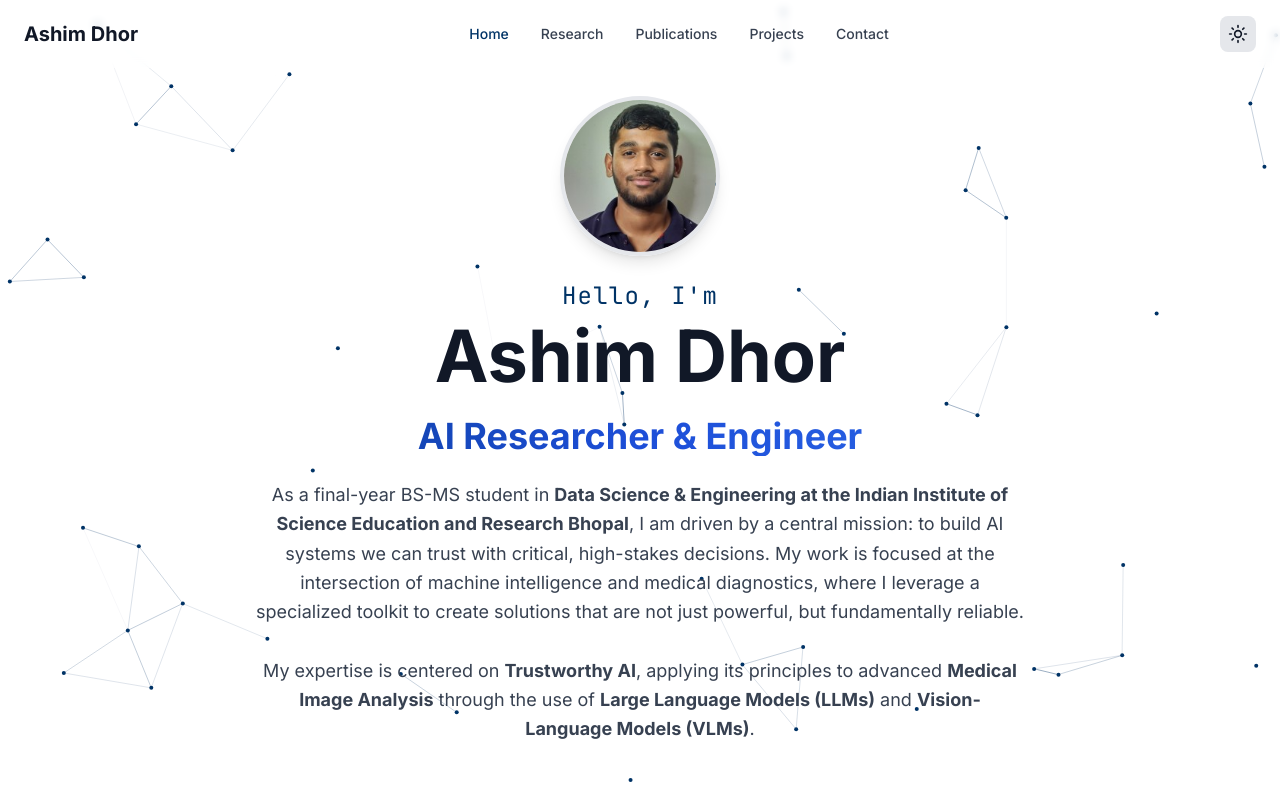
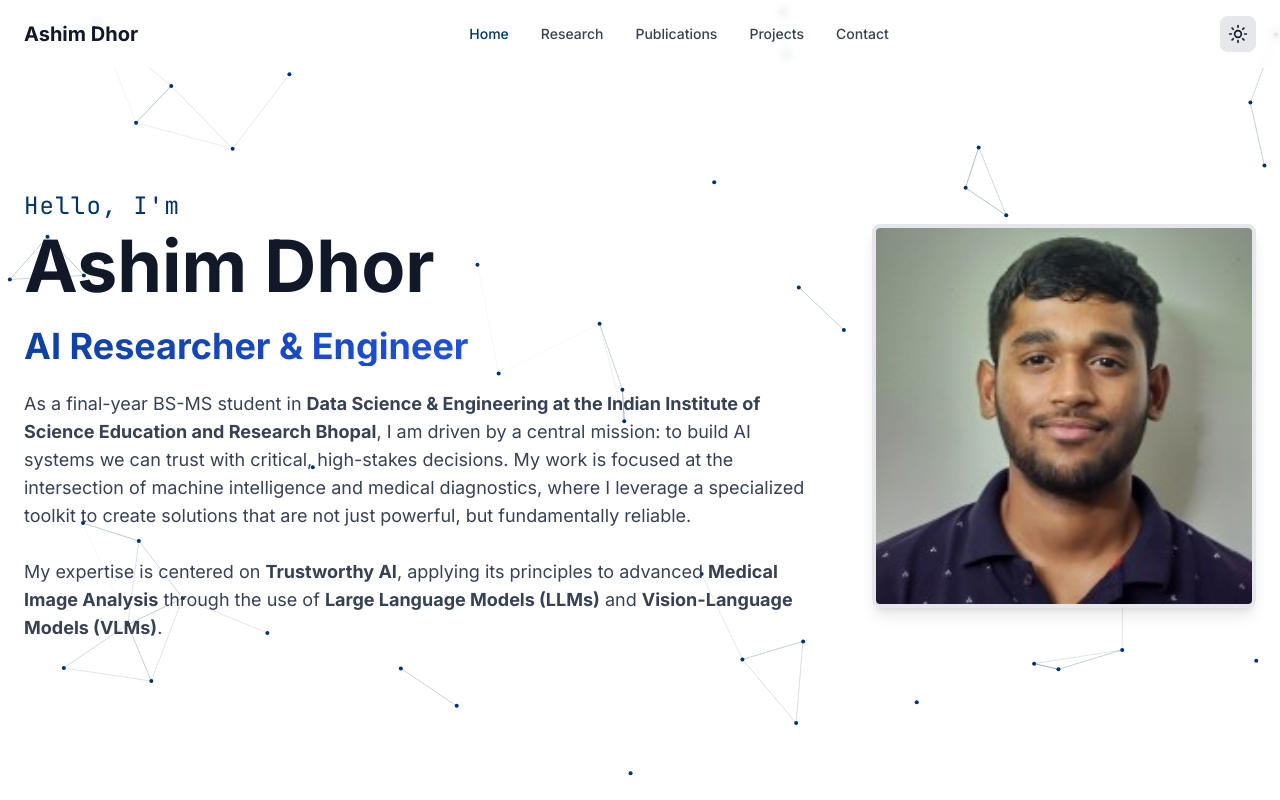
Before and after one commit to AshimDhor/ashimdhor.github.io, a React (Vite) app: page / in a window 1280 px wide. Shown: the top 800 px of the page. Built offline with nearby package versions, Linux system fonts and the light colour scheme.

Commit message:
Fix hero section animation cascade

```diff
--- a/src/components/Hero.tsx
+++ b/src/components/Hero.tsx
@@ -19,22 +19,13 @@ const Hero = () => {
         <ParticleAnimation />
       </div>
 
-      <div className="relative z-10 max-w-4xl mx-auto text-center">
-        {/* --- THIS LINE IS THE KEY FIX --- */}
-        {/* The animation classes have been removed from this parent div */}
-        <div className="space-y-6">
+      <div className="relative z-10 max-w-7xl mx-auto">
+        <div className="flex flex-col md:flex-row items-start md:items-center gap-8 md:gap-12">
 
-          {/* Each element below now animates independently based on the 'isVisible' trigger */}
+          {/* Left side - Text content */}
+          <div className="flex-1 space-y-6 text-left">
 
-          <img
-            src="/profile-photo.jpg"
-            alt="Ashim Dhor"
-            className={`w-40 h-40 rounded-full mx-auto border-4 border-gray-200 dark:border-gray-700 shadow-lg transition-all duration-700 ${
-              isVisible ? 'opacity-100 translate-y-0' : 'opacity-0 translate-y-4'
-            }`}
-          />
-
-          <h1 className={`text-5xl md:text-7xl font-bold text-gray-900 dark:text-gray-100 transition-all duration-700 delay-200 ${
+            <h1 className={`text-5xl md:text-6xl lg:text-7xl font-bold text-gray-900 dark:text-gray-100 transition-all duration-700 delay-200 ${
               isVisible ? 'opacity-100 translate-y-0' : 'opacity-0 translate-y-4'
             }`}>
               <span className="block text-xl md:text-2xl font-mono font-normal text-blue-900 dark:text-cyan-400 mb-2 tracking-wider">
@@ -43,15 +34,13 @@ const Hero = () => {
               Ashim Dhor
             </h1>
 
-          {/* This H2 will now animate correctly */}
-          <h2 className={`text-3xl md:text-4xl font-bold bg-gradient-to-r from-blue-900 via-blue-700 to-blue-500 dark:from-cyan-400 dark:via-cyan-300 dark:to-cyan-200 bg-clip-text text-transparent animate-gradient transition-all duration-700 delay-400 ${
+            <h2 className={`text-2xl md:text-3xl lg:text-4xl font-bold bg-gradient-to-r from-blue-900 via-blue-700 to-blue-500 dark:from-cyan-400 dark:via-cyan-300 dark:to-cyan-200 bg-clip-text text-transparent animate-gradient transition-all duration-700 delay-400 ${
               isVisible ? 'opacity-100 translate-y-0' : 'opacity-0 translate-y-4'
             }`}>
               AI Researcher & Engineer
             </h2>
 
-          {/* This P will now animate correctly */}
-          <p className={`text-lg text-gray-700 dark:text-gray-300 leading-relaxed max-w-3xl mx-auto transition-all duration-700 delay-600 ${
+            <p className={`text-base md:text-lg text-gray-700 dark:text-gray-300 leading-relaxed transition-all duration-700 delay-600 ${
               isVisible ? 'opacity-100 translate-y-0' : 'opacity-0 translate-y-4'
             }`}>
               As a final-year BS-MS student in <strong>Data Science & Engineering at the Indian Institute of Science Education and Research Bhopal</strong>, I am driven by a central mission: to build AI systems we can trust with critical, high-stakes decisions. My work is focused at the intersection of machine intelligence and medical diagnostics, where I leverage a specialized toolkit to create solutions that are not just powerful, but fundamentally reliable.
@@ -60,6 +49,19 @@ const Hero = () => {
             </p>
 
           </div>
+
+          {/* Right side - Square photo */}
+          <div className="flex-shrink-0">
+            <img
+              src="/profile-photo.jpg"
+              alt="Ashim Dhor"
+              className={`w-64 h-64 md:w-80 md:h-80 lg:w-96 lg:h-96 object-cover rounded-lg border-4 border-gray-200 dark:border-gray-700 shadow-lg transition-all duration-700 ${
+                isVisible ? 'opacity-100 translate-x-0' : 'opacity-0 translate-x-4'
+              }`}
+            />
+          </div>
+
+        </div>
       </div>
     </section>
   );
```
Also changed, not shown: 5 other files (tests, documents, lock files or other folders). Lines whose indentation alone changed are shown as unchanged.
